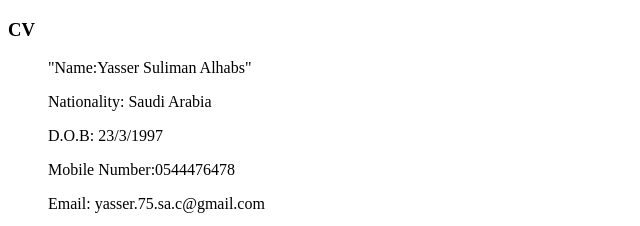
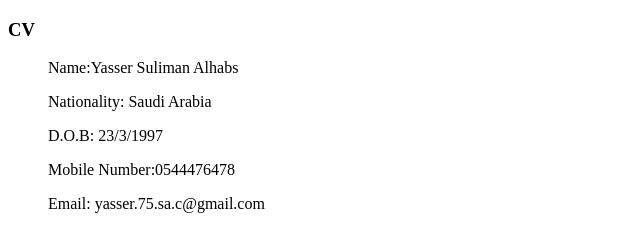
Before and after one commit to yasser-75/My-CV, a plain HTML site: page index.html in a window 1280 px wide. Shown: the top 226 px of the page, 0-640 px from the left. Drawn offline with Linux system fonts and the light colour scheme.

Commit message:
Update index.html

```diff
--- a/index.html
+++ b/index.html
@@ -18,7 +18,7 @@ and open the template in the editor.
 
 
 
-        <ul> "Name:Yasser Suliman Alhabs" </ul>
+        <ul> Name:Yasser Suliman Alhabs </ul>
 
         <ul> Nationality: Saudi Arabia </ul>
 
```
